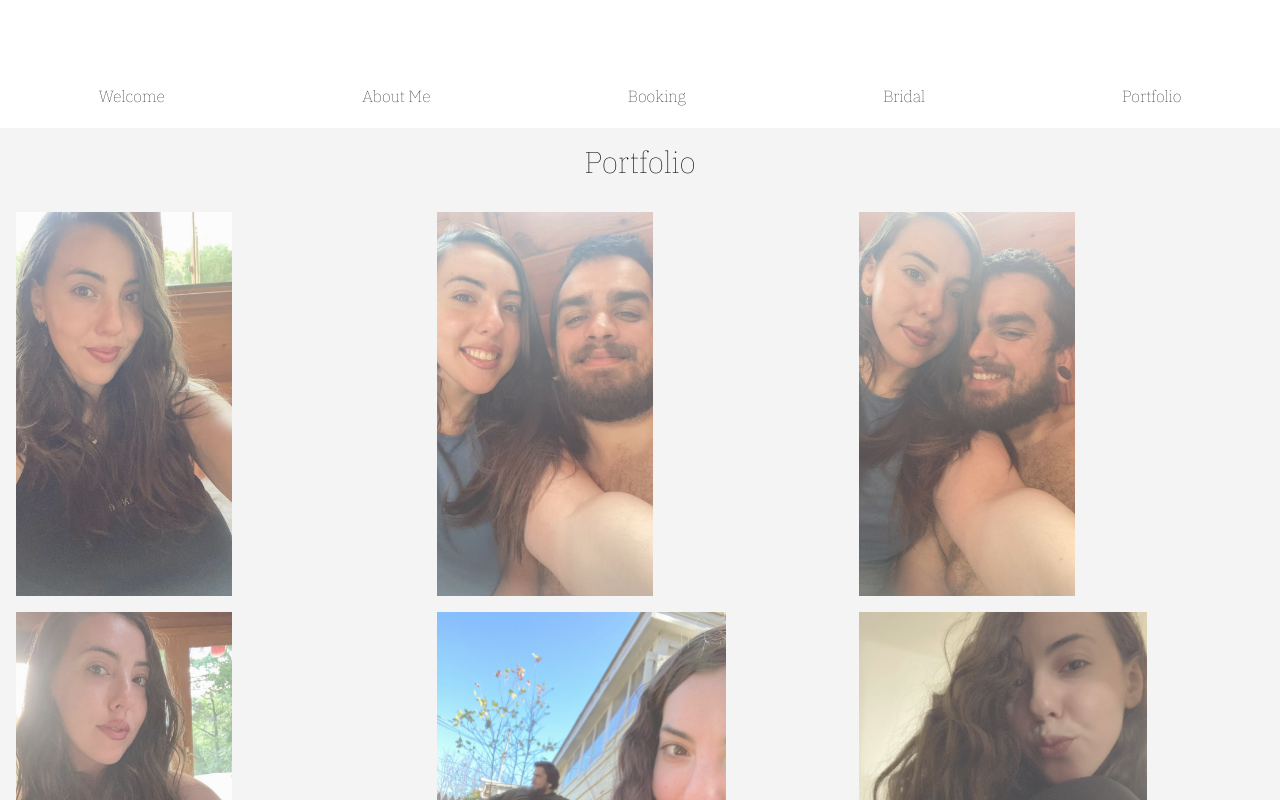
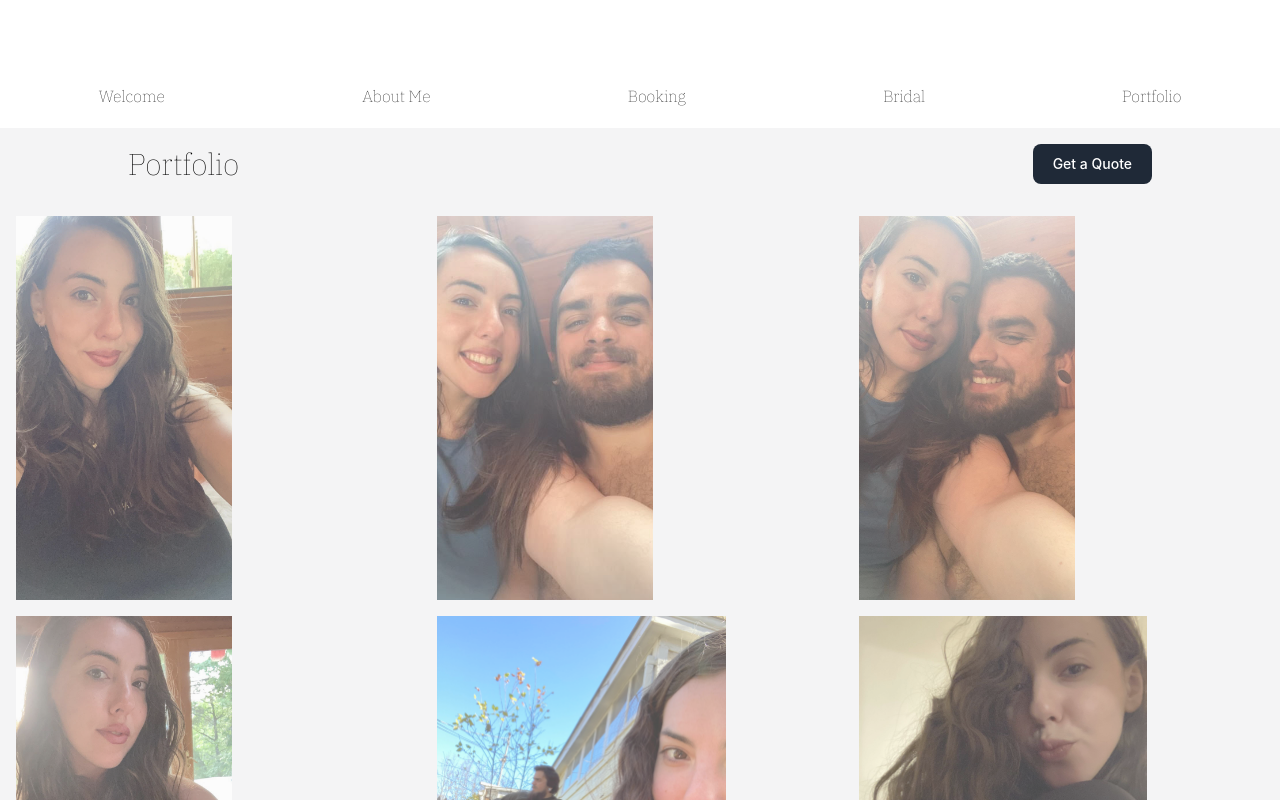
Before and after one commit to ImmanuelCurrah/Hudson-Makeup, a React (Create React App) app in the folder client/: page /portfolio in a window 1280 px wide. Shown: the top 800 px of the page. Built offline with nearby package versions, Linux system fonts and the light colour scheme.

Commit message:
changed the loading icon to a better one

```diff
--- a/client/src/App.js
+++ b/client/src/App.js
@@ -6,7 +6,7 @@ import Booking from "./screens/booking/Booking";
 import Bridal from "./screens/bridal/Bridal";
 import Home from "./screens/home/Home";
 import Portfolio from "./screens/portfolio/Portfolio";
-import loadingImage from "./assets/loading/loading.png";
+import loadingImage from "./assets/loading/loading-two.jpg";
 import logo from "./assets/logo/hudson-valley-makeup-logo.png";
 
 function App() {
--- a/client/src/UI/button/Button.jsx
+++ b/client/src/UI/button/Button.jsx
@@ -18,7 +18,7 @@ export default function Button(props) {
         }
       }}
       type="button"
-      className="text-white bg-gray-800 hover:bg-gray-900 focus:outline-none focus:ring-4 focus:ring-gray-300 font-medium rounded-lg text-sm px-5 py-2.5 mr-2 mb-2 dark:bg-gray-800 dark:hover:bg-gray-700 dark:focus:ring-gray-700 dark:border-gray-700"
+      className="text-white bg-gray-800 hover:bg-gray-900 focus:outline-none focus:ring-4 focus:ring-gray-300 font-medium rounded-lg text-sm px-5 py-2.5 dark:bg-gray-800 dark:hover:bg-gray-700 dark:focus:ring-gray-700 dark:border-gray-700"
     >
       {props.children}
     </button>
--- a/client/src/screens/portfolio/Portfolio.jsx
+++ b/client/src/screens/portfolio/Portfolio.jsx
@@ -1,10 +1,17 @@
 import Layout from "../../components/layout/Layout";
 import { pictures } from "../../assets/portfolio-data/portfolioData";
+import Button from "../../UI/button/Button";
 
 export default function Portfolio(props) {
   return (
     <Layout handleDisplay={props.handleDisplay}>
-      <div className="m-4 font-IBM-Plex-Serif text-3xl">Portfolio</div>
+      <div className="flex flex-row items-center justify-between w-4/5 m-4">
+        <div className="font-IBM-Plex-Serif text-3xl">Portfolio</div>
+        <Button handleDisplay={props.handleDisplay} whereTo="booking">
+          Get a Quote
+        </Button>
+      </div>
+
       <div className="grid grid-cols-3 gap-4 m-4">
         {pictures.map((pic, index) => {
           return (
```
Also changed, not shown: client/src/assets/loading/loading-two.jpg (added), client/src/assets/loading/loading.png (deleted).
